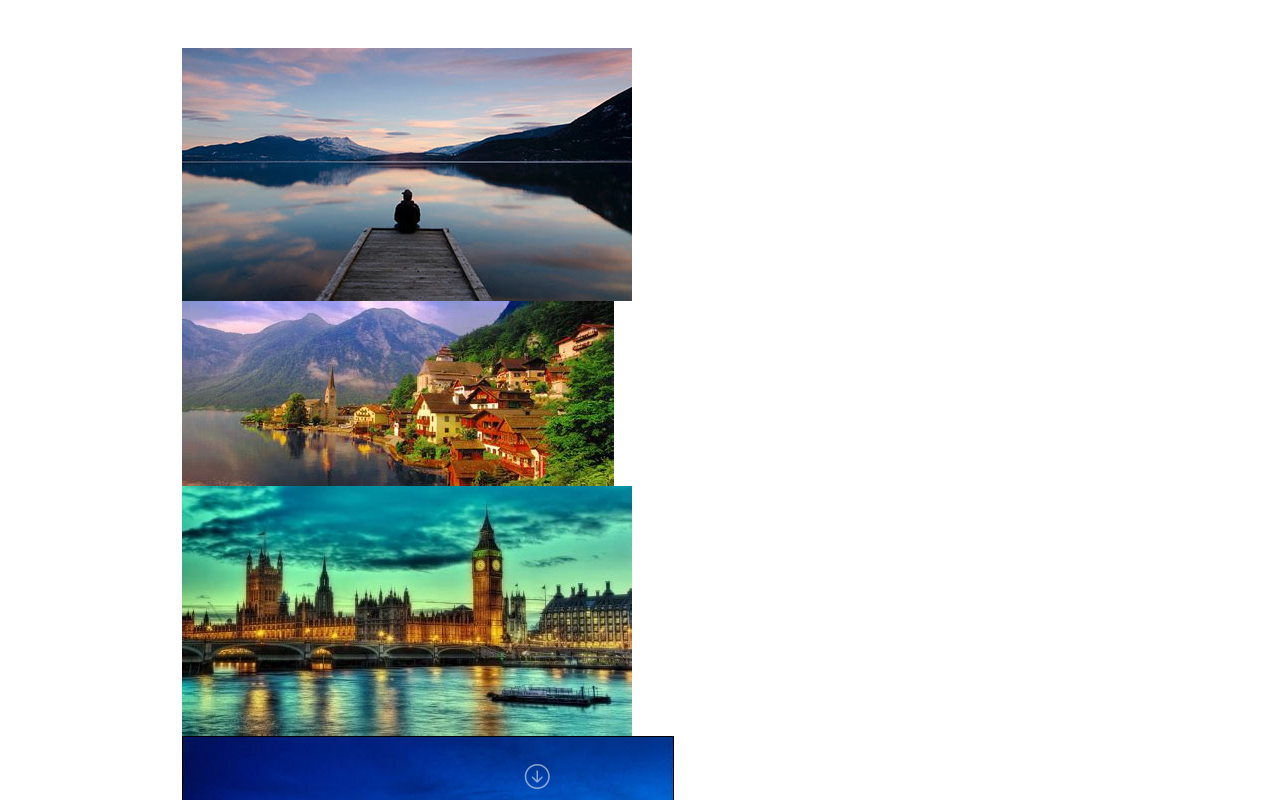
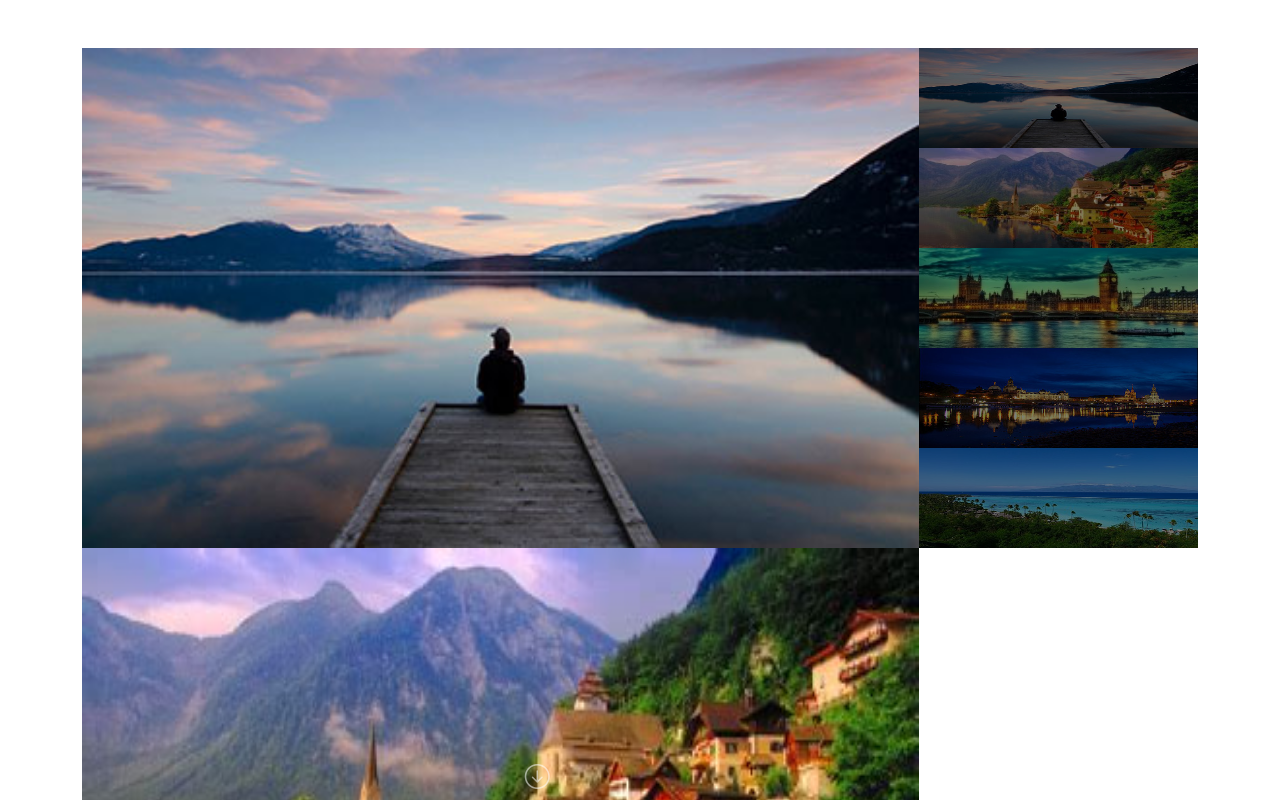
Before and after one commit to Sara-Barbi/vue-slider, a plain HTML site: page index.html in a window 1280 px wide. Shown: the top 800 px of the page. Drawn offline with nearby package versions, Linux system fonts and the light colour scheme.

Commit message:
TUTTE le immagini nel browser

```diff
--- a/index.html
+++ b/index.html
@@ -21,12 +21,20 @@
             <div id="primo" class="row g-0">
                 <div class="col-9 position-relative" id="img_principale">
 
+                    <div class=" myheight " v-for = "(elemento,indice) in imgArr" >
+                        <img  :src="elemento">
+                        <div class="position-absolute text-white" id="title">
+                            <h3></h3>
+                            <p></p>
+                        </div>
+                    </div>`;
+
                 </div>
 
                 <div class=" col-3 position-relative">
                     <div class="row flex-column">
                         <div id="img_sec" class="col" v-for = "(elemento,indice) in imgArr">
-                            <img :src="elemento" alt="">
+                            <img class="item mystyle img-fluid" id="myitem"  :src="elemento" alt="">
                         </div>
                         </div>
 
--- a/style.css
+++ b/style.css
@@ -12,9 +12,7 @@
   filter: brightness(100%);
 }
 
-#img_principale{
-  width: 100px;
-}
+
 
 .myheight img{
   height: 100%;
```
